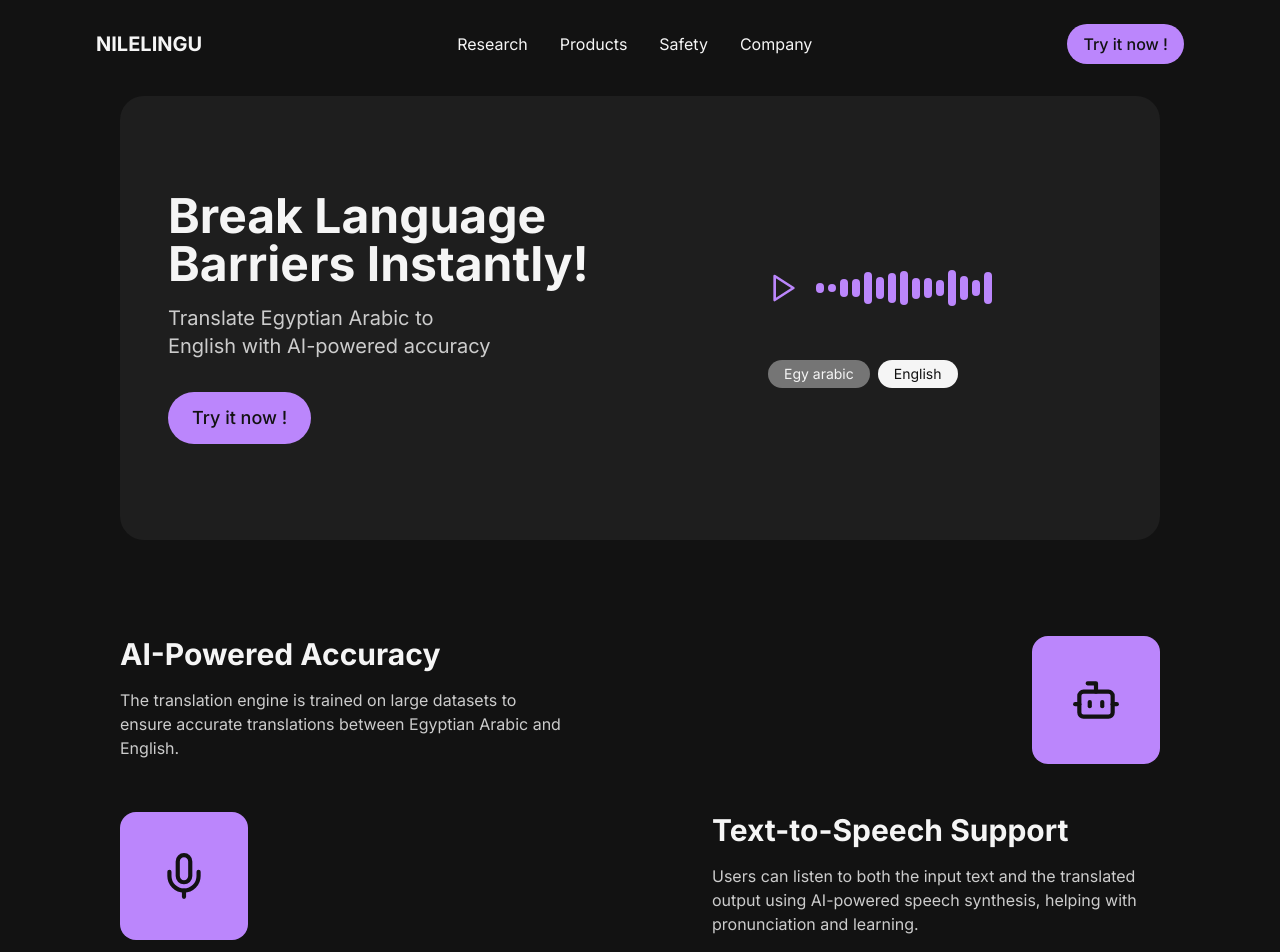
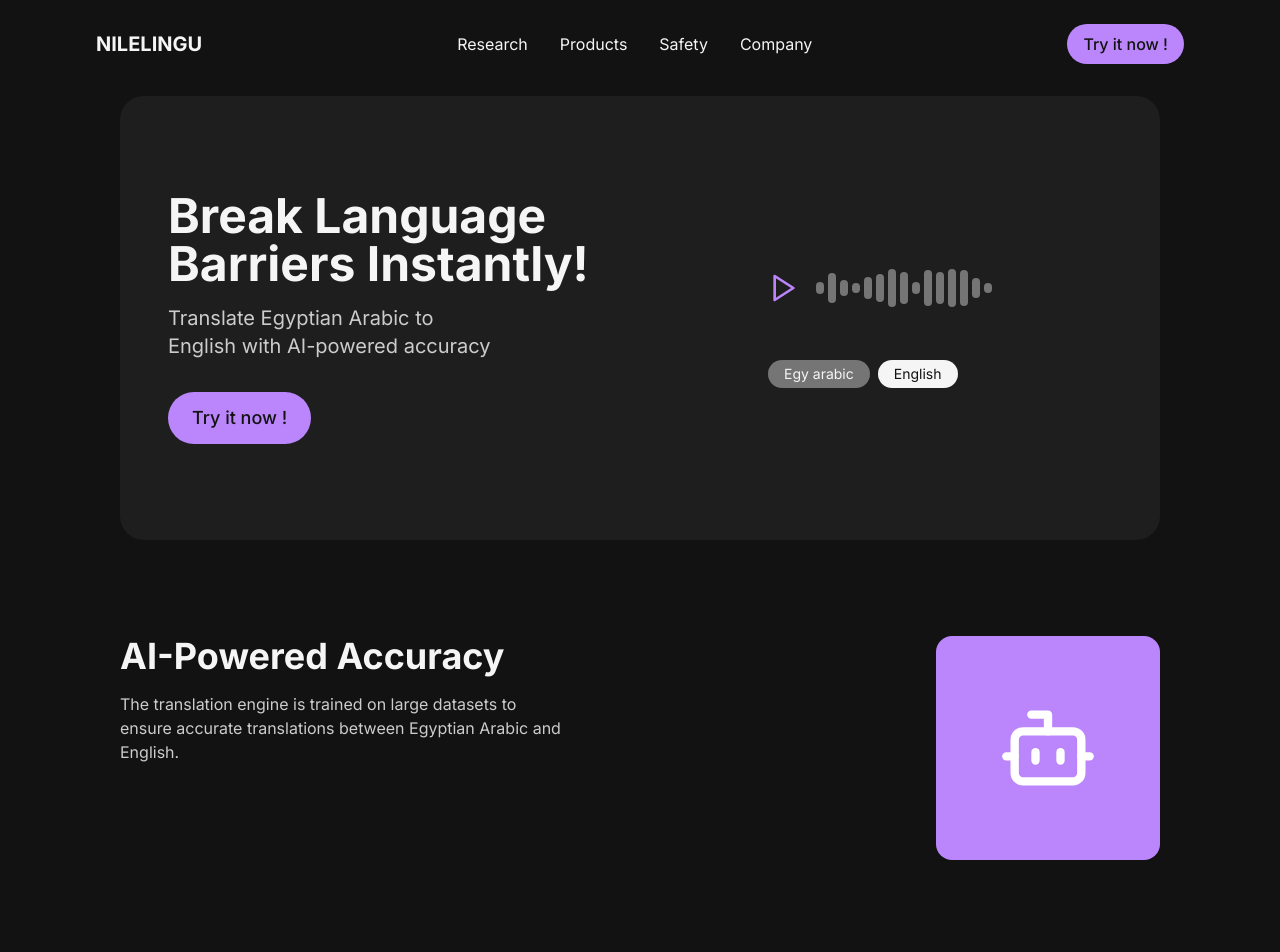
Before and after one commit to NileLingo/frontend, a React (Vite) app: page / in a window 1280 px wide. Shown: the top 952 px of the page. Built offline with nearby package versions, Linux system fonts and the light colour scheme.

Commit message:
home page

```diff
--- a/src/pages/Home.tsx
+++ b/src/pages/Home.tsx
@@ -1,12 +1,13 @@
-import React from 'react';
-import { useNavigate } from 'react-router-dom';
-import { motion } from 'framer-motion';
-import Button from '../components/ui/Button';
-import AudioWaveform from '../components/ui/AudioWaveform';
-import { Play, Bot, Mic } from 'lucide-react';
+import React, { useState } from "react";
+import { useNavigate } from "react-router-dom";
+import { motion } from "framer-motion";
+import Button from "../components/ui/Button";
+import AudioWaveform from "../components/ui/AudioWaveform";
+import { Play, Bot, Mic, Pause } from "lucide-react";
 
 const Home: React.FC = () => {
   const navigate = useNavigate();
+  const [isActive, setIsActive] = useState(false);
 
   return (
     <div className="min-h-screen bg-[#121212] text-[#F5F5F5] px-24 py-6 ">
@@ -14,15 +15,32 @@ const Home: React.FC = () => {
       <nav className="flex items-center justify-between">
         <h1 className="text-xl font-bold">NILELINGU</h1>
         <div className="flex items-center space-x-8">
-          <a href="#research" className="text-[#F5F5F5] hover:text-[#BB86FC] transition-colors">Research</a>
-          <a href="#products" className="text-[#F5F5F5] hover:text-[#BB86FC] transition-colors">Products</a>
-          <a href="#safety" className="text-[#F5F5F5] hover:text-[#BB86FC] transition-colors">Safety</a>
-          <a href="#company" className="text-[#F5F5F5] hover:text-[#BB86FC] transition-colors">Company</a>
+          <a
+            href="#research"
+            className="text-[#F5F5F5] hover:text-[#BB86FC] transition-colors"
+          >
+            Research
+          </a>
+          <a
+            href="#products"
+            className="text-[#F5F5F5] hover:text-[#BB86FC] transition-colors"
+          >
+            Products
+          </a>
+          <a
+            href="#safety"
+            className="text-[#F5F5F5] hover:text-[#BB86FC] transition-colors"
+          >
+            Safety
+          </a>
+          <a
+            href="#company"
+            className="text-[#F5F5F5] hover:text-[#BB86FC] transition-colors"
+          >
+            Company
+          </a>
         </div>
-          <Button
-            variant="primary"
-            onClick={() => navigate('/translate')}
-          >
+        <Button variant="primary" onClick={() => navigate("/translate")}>
           Try it now !
         </Button>
       </nav>
@@ -36,17 +54,19 @@ const Home: React.FC = () => {
             transition={{ duration: 0.6 }}
           >
             <h2 className="text-5xl font-bold mb-4">
-              Break Language<br />
+              Break Language
+              <br />
               Barriers Instantly!
             </h2>
             <p className="text-xl text-[#CCCCCC] mb-8">
-              Translate Egyptian Arabic to<br />
+              Translate Egyptian Arabic to
+              <br />
               English with AI-powered accuracy
             </p>
             <Button
               variant="primary"
               size="lg"
-              onClick={() => navigate('/translate')}
+              onClick={() => navigate("/translate")}
             >
               Try it now !
             </Button>
@@ -60,12 +80,26 @@ const Home: React.FC = () => {
           >
             <div className="relative">
               <div className="flex items-center space-x-4 mb-8">
+                <button
+                  onClick={() => setIsActive((prev) => !prev)}
+                  className="focus:outline-none"
+                  aria-label={isActive ? "Pause" : "Play"}
+                >
+                  {isActive ? (
+                    <Pause size={32} className="text-[#BB86FC] animate-pulse" />
+                  ) : (
                     <Play size={32} className="text-[#BB86FC]" />
-                <AudioWaveform isActive={true} size="lg" className="w-48" />
+                  )}
+                </button>
+                <AudioWaveform isActive={isActive} size="lg" className="w-48" />
               </div>
               <div className="flex space-x-2">
-                <span className="px-4 py-1 bg-[#757575] rounded-full text-sm">Egy arabic</span>
-                <span className="px-4 py-1 bg-[#F5F5F5] text-[#121212] rounded-full text-sm">English</span>
+                <span className="px-4 py-1 bg-[#757575] rounded-full text-sm">
+                  Egy arabic
+                </span>
+                <span className="px-4 py-1 bg-[#F5F5F5] text-[#121212] rounded-full text-sm">
+                  English
+                </span>
               </div>
             </div>
           </motion.div>
@@ -74,22 +108,24 @@ const Home: React.FC = () => {
 
       {/* Features Section */}
       <section className="px-6 py-24">
-        <div className="grid grid-cols-1 gap-12">
+        <div className="flex flex-col">
           {/* AI-Powered Accuracy */}
           <motion.div
             initial={{ opacity: 0, y: 20 }}
             animate={{ opacity: 1, y: 0 }}
             transition={{ duration: 0.6 }}
-            className="flex items-start justify-between"
           >
+            <div className="flex items-start justify-between mb-12">
               <div className="max-w-md">
-              <h3 className="text-3xl font-bold mb-4">AI-Powered Accuracy</h3>
+                <h3 className="text-4xl font-bold mb-4">AI-Powered Accuracy</h3>
                 <p className="text-[#CCCCCC]">
-                The translation engine is trained on large datasets to ensure accurate translations between Egyptian Arabic and English.
+                  The translation engine is trained on large datasets to ensure
+                  accurate translations between Egyptian Arabic and English.
                 </p>
               </div>
-            <div className="w-32 h-32 bg-[#BB86FC] rounded-2xl flex items-center justify-center">
-              <Bot size={50} className="text-[#121212]" />
+              <div className="w-56 h-56 bg-[#BB86FC] rounded-2xl flex items-center justify-center">
+                <Bot size={100} className="text-white" />
+              </div>
             </div>
           </motion.div>
 
@@ -98,16 +134,21 @@ const Home: React.FC = () => {
             initial={{ opacity: 0, y: 20 }}
             animate={{ opacity: 1, y: 0 }}
             transition={{ duration: 0.6, delay: 0.2 }}
-            className="flex items-start justify-between"
           >
-            <div className="w-32 h-32 bg-[#BB86FC] rounded-2xl flex items-center justify-center">
-              <Mic size={50} className="text-[#121212]" />
+            <div className="flex items-start justify-between mt-28">
+              <div className="w-56 h-56 bg-[#BB86FC] rounded-2xl flex items-center justify-center">
+                <Mic size={100} className="text-white" />
               </div>
               <div className="max-w-md">
-              <h3 className="text-3xl font-bold mb-4">Text-to-Speech Support</h3>
+                <h3 className="text-5xl font-bold mb-4">
+                  Text-to-Speech Support
+                </h3>
                 <p className="text-[#CCCCCC]">
-                Users can listen to both the input text and the translated output using AI-powered speech synthesis, helping with pronunciation and learning.
+                  Users can listen to both the input text and the translated
+                  output using AI-powered speech synthesis, helping with
+                  pronunciation and learning.
                 </p>
+              </div>
             </div>
           </motion.div>
         </div>
```
Lines whose indentation alone changed are shown as unchanged.
